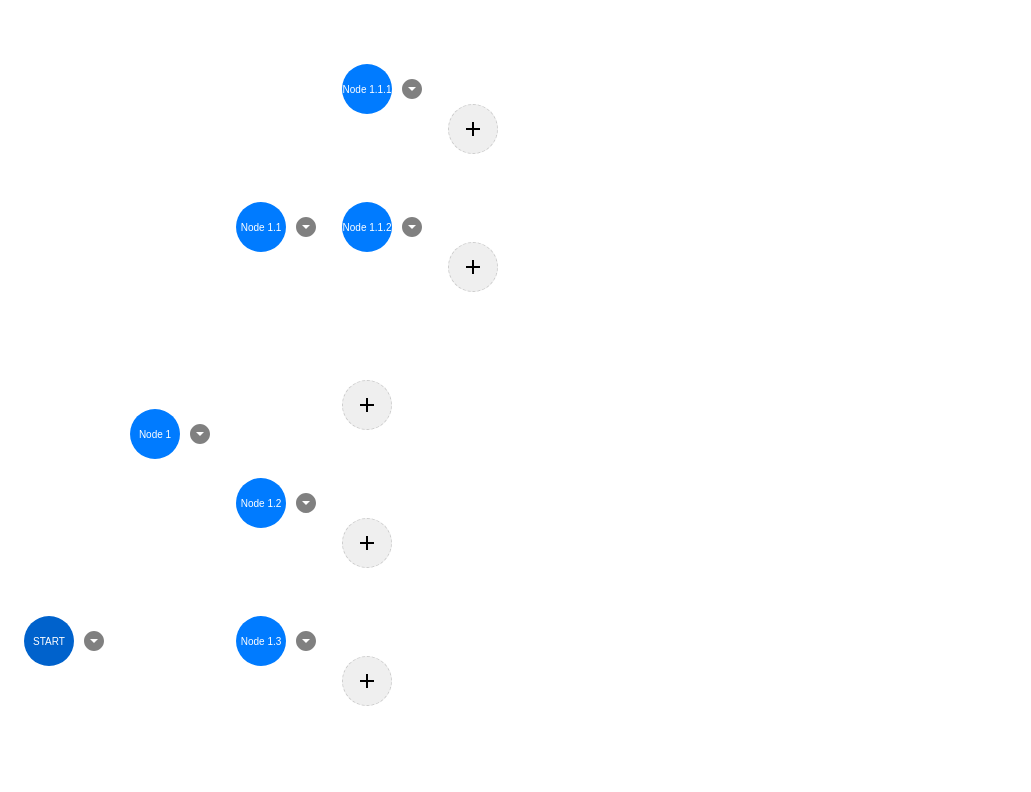
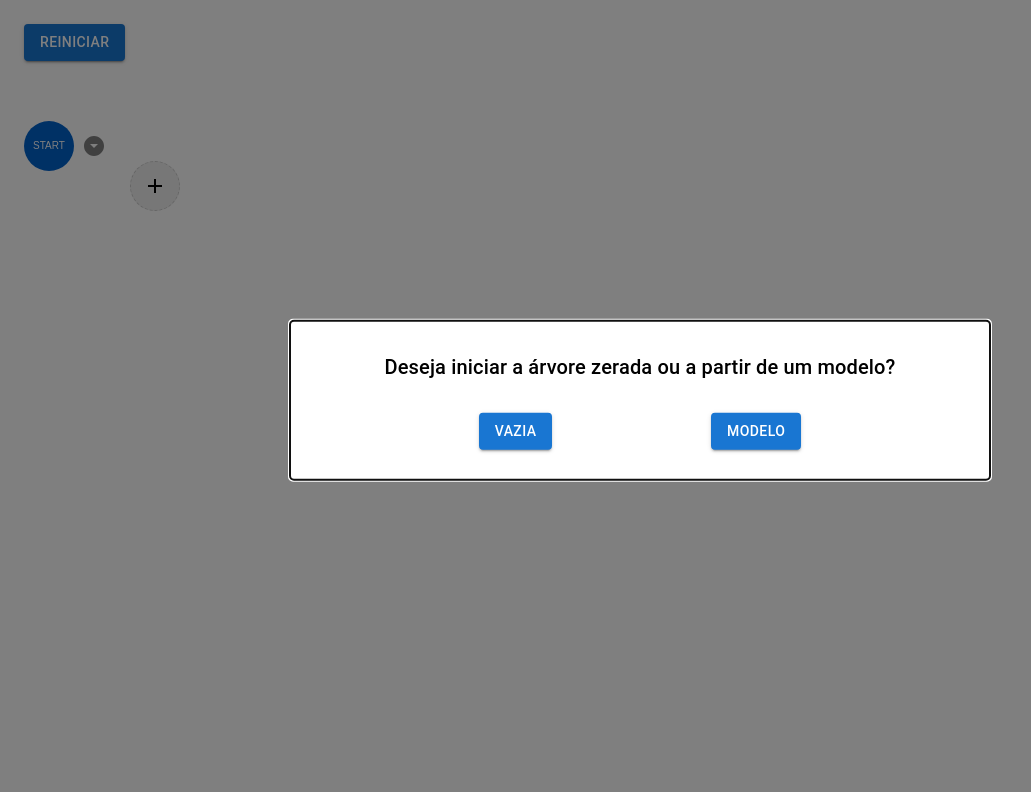
Before and after one commit to nayarafelix/Tree, a React (Create React App) app: page / in a window 1280 px wide. Shown: the top 792 px of the page, without its empty margins (0-1031 px from the left). Built offline with nearby package versions, Linux system fonts and the light colour scheme.

Commit message:
complementos - modal inicial e cor nos niveis

```diff
--- /dev/null
+++ b/src/components/modals/InitialTree/index.tsx
@@ -0,0 +1,3 @@
+import InitialTree from './initialTree'
+
+export default InitialTree
--- /dev/null
+++ b/src/components/modals/InitialTree/initialTree.styles.tsx
@@ -0,0 +1,20 @@
+import styled from "styled-components";
+import Box from '@mui/material/Box';
+
+export const BoxModal = styled(Box)`
+  position: absolute;
+  top: 50%;
+  left: 50%;
+  transform: translate(-50%, -50%);
+  width: 50%;
+  background-color: #FFFFFF;
+  padding: 30px;
+  border-radius: 4px;
+  text-align: center;
+`;
+
+export const BoxButtons = styled(Box)`
+  display: flex;
+  justify-content: space-evenly;
+  margin-top: 30px;
+`;
--- /dev/null
+++ b/src/components/modals/InitialTree/initialTree.tsx
@@ -0,0 +1,34 @@
+import * as React from 'react';
+import Typography from '@mui/material/Typography';
+import Modal from '@mui/material/Modal';
+import Button from "@mui/material/Button";
+import { BoxModal, BoxButtons } from './initialTree.styles'
+import { InitialTreeProps } from './initialTree.types';
+
+const InitialTree: React.FC<InitialTreeProps> = ({ handleClean, handleModel }) => {
+    const [open, setOpen] = React.useState(true);
+    const handleClose = () => setOpen(false);
+
+    return (
+        <div>
+            <Modal
+                open={open}
+                onClose={handleClose}
+                aria-labelledby="modal-modal-title"
+                aria-describedby="modal-modal-description"
+            >
+                <BoxModal>
+                    <Typography id="modal-modal-title" variant="h6" component="h2">
+                        Deseja iniciar a árvore zerada ou a partir de um modelo?
+                    </Typography>
+                    <BoxButtons>
+                        <Button variant='contained' onClick={ () => { handleClean(); handleClose() } }>Vazia</Button>
+                        <Button variant='contained' onClick={ () => { handleModel(); handleClose() } }>Modelo</Button>
+                    </BoxButtons>
+                </BoxModal>
+            </Modal>
+        </div>
+    );
+}
+
+export default InitialTree
--- /dev/null
+++ b/src/components/modals/InitialTree/initialTree.types.ts
@@ -0,0 +1,4 @@
+export interface InitialTreeProps {
+    handleClean: () => void;
+    handleModel: () => void;
+}
--- a/src/components/molecules/Node/Node.styles.tsx
+++ b/src/components/molecules/Node/Node.styles.tsx
@@ -21,7 +21,7 @@ export const Circle = styled.div<NodeWrapperProps>`
   width: 50px;
   height: 50px;
   border-radius: 50%;
-  background-color: ${({ isBlocked }) => (isBlocked ? '#0062cc' : '#007bff')};
+  background-color: ${({ color }) => color};
   color: #fff;
   display: flex;
   align-items: center;
--- a/src/components/molecules/Node/Node.tsx
+++ b/src/components/molecules/Node/Node.tsx
@@ -18,10 +18,15 @@ const Node: React.FC<NodeProps> = ({ id, level, label, isBlocked, children }) =>
         setIsExpanded((prevExpanded) => !prevExpanded);
     };
 
+    const generateColor = (level: string, isBlocked: boolean | undefined) => {
+        const hue = (parseInt(level) * 30) % 360;
+        return isBlocked ? '#0062cc' : `hsl(${hue}, 70%, 50%)`;
+    };
+
     return (
         <NodeWrapper isBlocked={isBlocked} id={id} draggable="true" onDragStart={handleDragStart}>
             <Tooltip title={label} placement="right">
-                <Circle isBlocked={isBlocked}>{level === '0' ? 'START' : label}</Circle>
+                <Circle color={generateColor(level, isBlocked)}>{level === '0' ? 'START' : label}</Circle>
             </Tooltip>
 
             {!isExpanded && (
--- a/src/components/molecules/Node/Node.types.ts
+++ b/src/components/molecules/Node/Node.types.ts
@@ -2,6 +2,7 @@ import React from "react";
 
 export interface NodeWrapperProps {
     isBlocked?: boolean;
+    color?: string;
 }
 
 export interface NodeProps {
--- /dev/null
+++ b/src/components/organisms/Tree/Tree.mock.tsx
@@ -0,0 +1,67 @@
+import {NodeProps} from "./Tree.types";
+
+export const treeClean: NodeProps = {
+    id: ['0'],
+    level: '0',
+    label: 'start',
+    children: []
+};
+
+export const treeModel: NodeProps = {
+    id: ['0'],
+    level: '0',
+    label: 'start',
+    children: [
+        {
+            id: ['1'],
+            level: '1',
+            label: 'Node 1',
+            children: [
+                {
+                    id: ['1', '1'],
+                    level: '1.1',
+                    label: 'Node 1.1',
+                    children: [
+                        {
+                            id: ['1', '1', '1'],
+                            level: '1.1.1',
+                            label: 'Node 1.1.1',
+                            children: []
+                        },
+                        {
+                            id: ['1', '1', '2'],
+                            level: '1.1.2',
+                            label: 'Node 1.1.2',
+                            children: []
+                        }
+                    ]
+                },
+                {
+                    id: ['1', '2'],
+                    level: '1.2',
+                    label: 'Node 1.2',
+                    children: []
+                },
+                {
+                    id: ['1', '3'],
+                    level: '1.3',
+                    label: 'Node 1.3',
+                    children: []
+                }
+            ]
+        },
+        {
+            id: ['2'],
+            level: '2',
+            label: 'Node 2',
+            children: [
+                {
+                    id: ['2', '1'],
+                    level: '2.1',
+                    label: 'Node 2.1',
+                    children: []
+                }
+            ]
+        }
+    ]
+};
--- a/src/components/organisms/Tree/Tree.styles.tsx
+++ b/src/components/organisms/Tree/Tree.styles.tsx
@@ -1,4 +1,5 @@
 import styled from "styled-components";
+import Box from "@mui/material/Box";
 
 export const Container = styled.div`
   display: flex;
@@ -23,3 +24,10 @@ export const AddCircle = styled.button`
     background-color: #F2F2F2;
   }
 `;
+
+export const BoxButtons = styled(Box)`
+  width: 600px;
+  display: flex;
+  justify-content: flex-start;
+  margin-bottom: 20px;
+`;
--- a/src/components/organisms/Tree/Tree.tsx
+++ b/src/components/organisms/Tree/Tree.tsx
@@ -1,76 +1,24 @@
 import React, {useState} from 'react';
 
 import Add from '@mui/icons-material/Add';
-import { Container, AddCircle } from './Tree.styles'
+import { Container, AddCircle, BoxButtons } from './Tree.styles';
 
-import Node from '../../molecules/Node'
+import InitialTree from '../../modals/InitialTree';
+import Node from '../../molecules/Node';
 import { NodeProps } from "./Tree.types";
 import DropZone from "../../atoms/DropZone";
 
-const initialTree: NodeProps = {
-    id: ['0'],
-    level: '0',
-    label: 'start',
-    children: [
-        {
-            id: ['1'],
-            level: '1',
-            label: 'Node 1',
-            children: [
-                {
-                    id: ['1', '1'],
-                    level: '1.1',
-                    label: 'Node 1.1',
-                    children: [
-                        {
-                            id: ['1', '1', '1'],
-                            level: '1.1.1',
-                            label: 'Node 1.1.1',
-                            children: []
-                        },
-                        {
-                            id: ['1', '1', '2'],
-                            level: '1.1.2',
-                            label: 'Node 1.1.2',
-                            children: []
-                        }
-                    ]
-                },
-                {
-                    id: ['1', '2'],
-                    level: '1.2',
-                    label: 'Node 1.2',
-                    children: []
-                },
-                {
-                    id: ['1', '3'],
-                    level: '1.3',
-                    label: 'Node 1.3',
-                    children: []
-                }
-            ]
-        },
-        {
-            id: ['2'],
-            level: '2',
-            label: 'Node 2',
-            children: [
-                {
-                    id: ['2', '1'],
-                    level: '2.1',
-                    label: 'Node 2.1',
-                    children: []
-                }
-            ]
-        }
-    ]
-};
+import { treeClean, treeModel } from './Tree.mock'
+import Button from "@mui/material/Button";
 
 const Tree: React.FC = () => {
-    const [tree, setTree] = useState<NodeProps>(initialTree);
+    const [tree, setTree] = useState<NodeProps>(treeClean);
     const [ dragOver, setDragOver ] = React.useState(false);
     const handleDragOverStart = () => setDragOver(true);
     const handleDragOverEnd = () => setDragOver(false);
+
+    const setTreeModal = () => setTree(treeModel)
+    const setTreeClean = () => setTree(treeClean)
 
     const handleDrop = (event: React.DragEvent<HTMLDivElement>) => {
         setDragOver(false);
@@ -78,9 +26,6 @@ const Tree: React.FC = () => {
         const parentNodeId = event.currentTarget.id;
 
         const newTree = { ...tree };
-
-        console.log(droppedNodeId);
-        console.log(parentNodeId);
 
         const findNodeIndex = (node: NodeProps, targetId: string): number => {
             if (node.children) {
@@ -133,7 +78,6 @@ const Tree: React.FC = () => {
 
         setTree(newTree);
 
-        console.log(tree)
     }
 
     const enableDropping = (event: React.DragEvent<HTMLDivElement>) => {
@@ -161,6 +105,9 @@ const Tree: React.FC = () => {
         const children = parentNode.children
 
         if (!children?.length) {
+
+            if (parentNode.id.join('.') === '0') return ["1"]
+
             return [...parentNode.id, "1"]
         }
 
@@ -192,7 +139,6 @@ const Tree: React.FC = () => {
             setTree({ ...tree });
         }
 
-        console.log(tree)
     };
 
     const renderTreeNodes = (nodes: NodeProps[] | undefined, parentId: string) => {
@@ -218,7 +164,13 @@ const Tree: React.FC = () => {
 
     return (
         <Container>
-            <Node id="welcome" label="Welcome" level={'0'} isBlocked >
+            <InitialTree handleModel={ setTreeModal } handleClean={ setTreeClean }/>
+
+            <BoxButtons>
+                <Button variant='contained' onClick={ setTreeClean }>Reiniciar</Button>
+            </BoxButtons>
+
+            <Node id="welcome" label="Welcome" level={'0'} isBlocked>
                 {renderTreeNodes(tree.children, tree.level)}
                 <DropZone id={tree.level} dragOver={dragOver} enableDropping={enableDropping} handleDrop={handleDrop} handleDragOverStart={handleDragOverStart} handleDragOverEnd={handleDragOverEnd} />
                 <AddCircle onClick={() => { addNode(tree.level) }} ><Add/></AddCircle>
```
